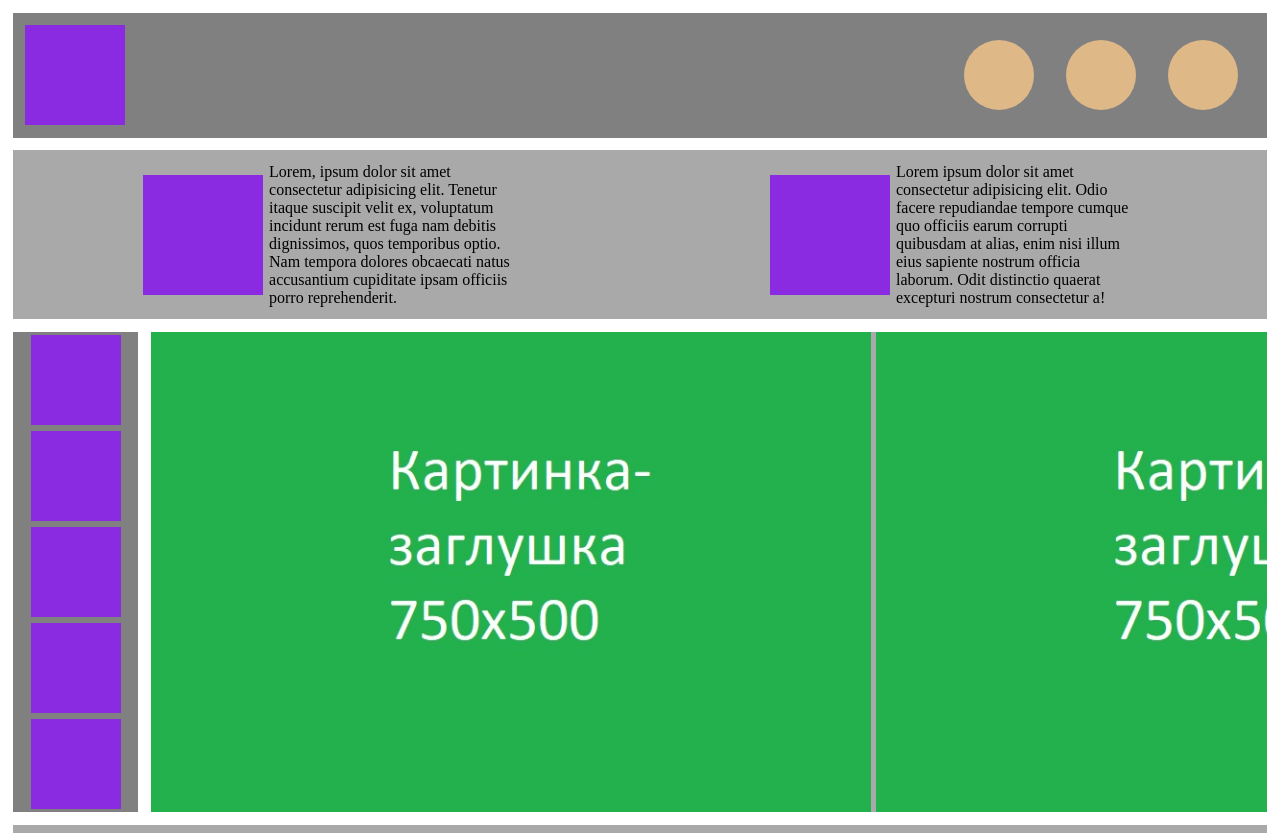
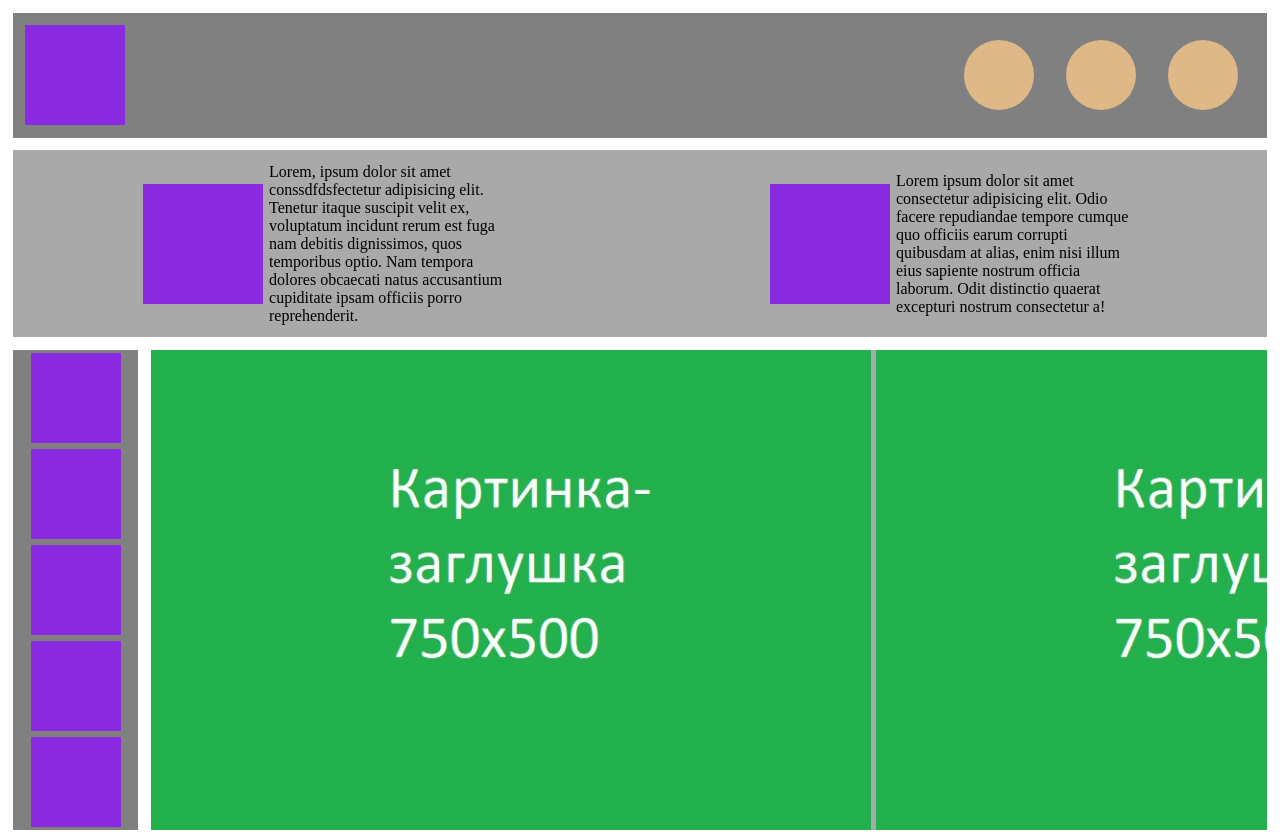
Before and after one commit to Untreiter/maket, a plain HTML site: page index.html in a window 1280 px wide. Shown: the top 833 px of the page. Drawn offline with Linux system fonts and the light colour scheme.

Commit message:
Update index.html

```diff
--- a/index.html
+++ b/index.html
@@ -20,7 +20,7 @@
         <div class="info_item">
             <div class="info_img"></div>
             <p>
-                Lorem, ipsum dolor sit amet consectetur adipisicing elit. Tenetur itaque suscipit velit ex, voluptatum incidunt rerum est fuga nam debitis dignissimos, quos temporibus optio. Nam tempora dolores obcaecati natus accusantium cupiditate ipsam officiis porro reprehenderit.
+                Lorem, ipsum dolor sit amet conssdfdsfectetur adipisicing elit. Tenetur itaque suscipit velit ex, voluptatum incidunt rerum est fuga nam debitis dignissimos, quos temporibus optio. Nam tempora dolores obcaecati natus accusantium cupiditate ipsam officiis porro reprehenderit.
             </p>
         </div>
         <div class="info_item">
```
